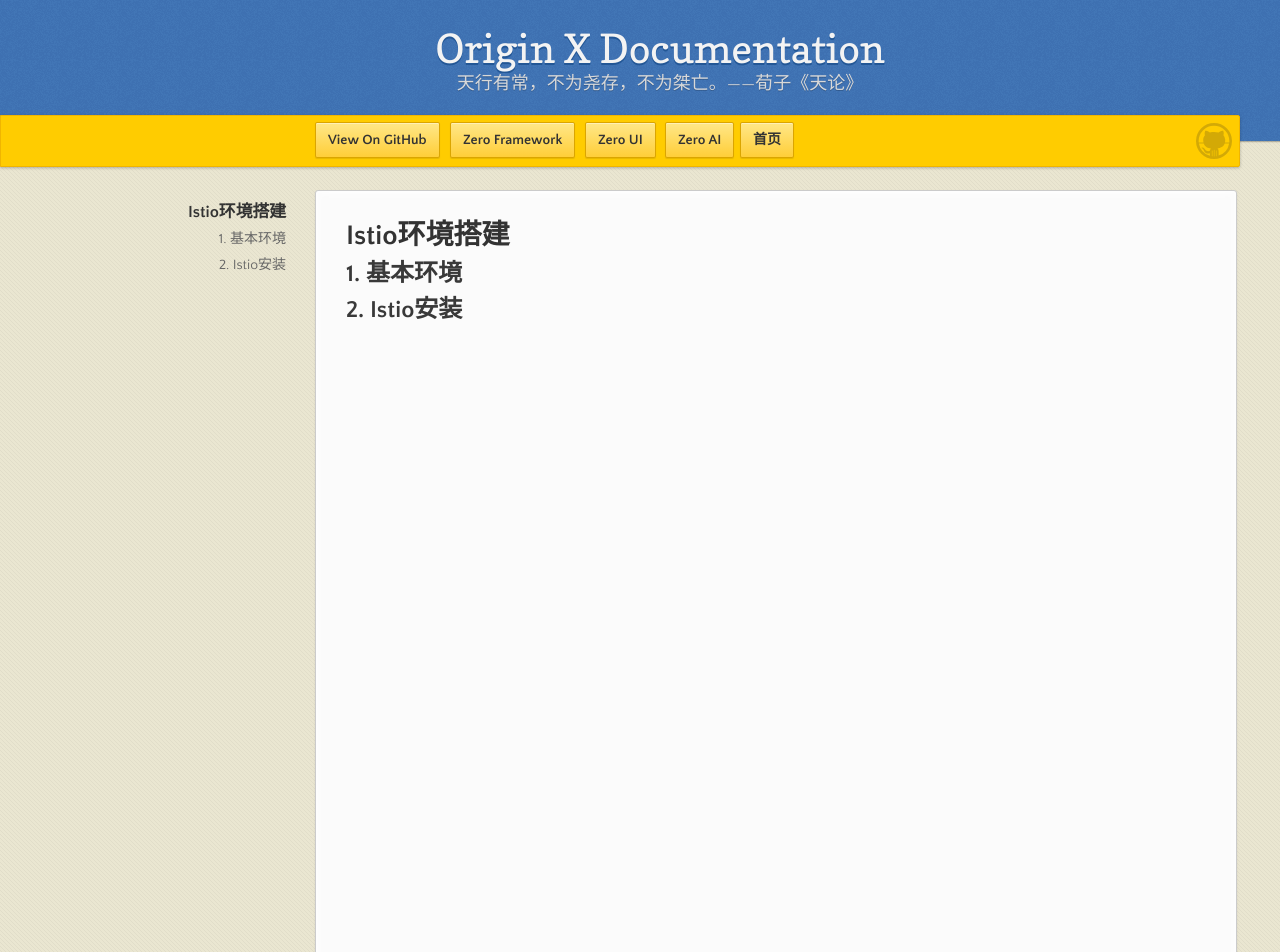
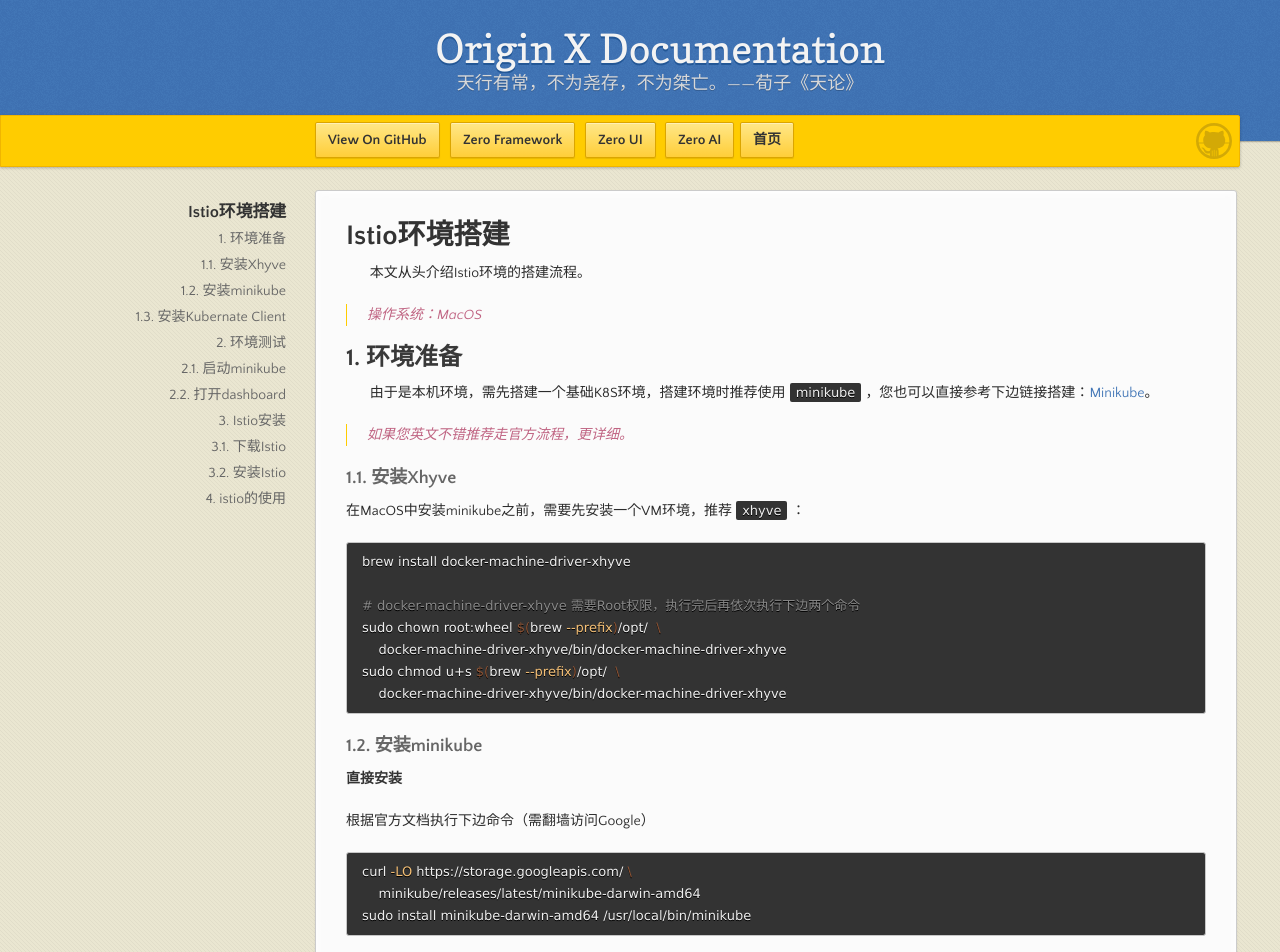
Before and after one commit to silentbalanceyh/mi-kb, a Jekyll site: the page built from environment/environment-dependency/006.istio.md, in a window 1280 px wide and 1400 px high. Shown: the top 952 px of the window. Built offline with Jekyll 4.4.1, drawn with Linux system fonts in a browser that asks for light colours; our own code applies the rules of GitHub Pages for plain Markdown files; some of the changed text lies outside the part shown.

Commit message:
istio文档

````diff
--- a/environment/environment-dependency/006.istio.md
+++ b/environment/environment-dependency/006.istio.md
@@ -1,5 +1,140 @@
 # Istio环境搭建
 
-## 1. 基本环境
+&ensp;&ensp;&ensp;&ensp;本文从头介绍Istio环境的搭建流程。
 
-## 2. Istio安装
+> 操作系统：MacOS
+
+## 1. 环境准备
+
+&ensp;&ensp;&ensp;&ensp;由于是本机环境，需先搭建一个基础K8S环境，搭建环境时推荐使用`minikube`，您也可以直接参考下边链接搭建：[Minikube](https://minikube.sigs.k8s.io/docs/start/)。
+
+> 如果您英文不错推荐走官方流程，更详细。
+
+### 1.1. 安装Xhyve
+
+在MacOS中安装minikube之前，需要先安装一个VM环境，推荐`xhyve`：
+
+```shell
+brew install docker-machine-driver-xhyve
+
+# docker-machine-driver-xhyve 需要Root权限，执行完后再依次执行下边两个命令
+sudo chown root:wheel $(brew --prefix)/opt/  \
+    docker-machine-driver-xhyve/bin/docker-machine-driver-xhyve
+sudo chmod u+s $(brew --prefix)/opt/  \
+    docker-machine-driver-xhyve/bin/docker-machine-driver-xhyve
+```
+
+### 1.2. 安装minikube
+
+**直接安装**
+
+根据官方文档执行下边命令（需翻墙访问Google）
+
+```shell
+curl -LO https://storage.googleapis.com/ \
+    minikube/releases/latest/minikube-darwin-amd64
+sudo install minikube-darwin-amd64 /usr/local/bin/minikube
+```
+
+**brew安装**
+
+```shell
+brew install minikube
+# 旧版本（BigSur以下）
+brew cask install minikube
+```
+
+![](./_image/2021-08-14/2021-08-14-12-12-07.png)
+
+### 1.3. 安装Kubernate Client
+
+```shell
+brew install kubectl
+```
+
+![](./_image/2021-08-14/2021-08-14-12-14-11.png)
+
+## 2. 环境测试
+
+&ensp;&ensp;&ensp;&ensp;默认的虚拟机环境使用的是hyperkit，如果您想调整可参考链接：[虚拟机驱动](https://minikube.sigs.k8s.io/docs/drivers/)。
+
+### 2.1. 启动minikube
+
+&ensp;&ensp;&ensp;&ensp;执行启动命令
+
+```shell
+minikube start
+minikube start --driver=virtualbox    # 切换到VirtualBox（推荐不解释）
+```
+
+![](./_image/2021-08-14/2021-08-14-13-13-43.png)
+
+> 第一次启动由于要下载虚拟机镜像，速度会慢点，之后就很快了。
+
+&ensp;&ensp;&ensp;&ensp;如果您不能访问外网，可能会看到如下警告：
+
+![](./_image/2021-08-14/2021-08-14-13-17-04.png)
+
+&ensp;&ensp;&ensp;&ensp;等待启动完成，您可以看到命令行结果：
+
+![](./_image/2021-08-14/2021-08-14-13-17-35.png)
+
+### 2.2. 打开dashboard
+
+&ensp;&ensp;&ensp;&ensp;运行Dashboard的核心命令（第一次很慢）：
+
+```shell
+minkkube dashboard
+```
+
+![](./_image/2021-08-14/2021-08-14-15-14-35.png)
+
+&ensp;&ensp;&ensp;&ensp;运行后您的浏览器会自动打开，这样K8S环境就搭建好了：
+
+![](./_image/2021-08-14/2021-08-14-15-15-39.png)
+
+## 3. Istio安装
+
+参考链接：[Getting Started](https://istio.io/latest/docs/setup/getting-started/)
+
+### 3.1. 下载Istio
+
+> 进入一个空目录，此处我用了`~/Runtime/service-mesn/`。
+
+```shell
+curl -L https://istio.io/downloadIstio | sh -
+```
+
+![](./_image/2021-08-14/2021-08-14-15-33-05.png)
+
+&ensp;&ensp;&ensp;&ensp;下载完成后，修改您的环境变量，将`istio-1.11.0/bin`设置到您的`$PATH`中，您可以选择重命名该目录，如此操作后，您的`istioctl`命令就应该可以使用了（记得用`source`或重开命令行）。
+
+### 3.2. 安装Istio
+
+&ensp;&ensp;&ensp;&ensp;执行下边命令安装第一个istio：
+
+```shell
+istioctl install --set profile=demo -y
+```
+
+&ensp;&ensp;&ensp;&ensp;此处profile参数依赖配置文件，如果随便写会出现如下错：
+
+```shell
+istioctl install --set profile=zero -y
+generate config: failed to read profile zero from : \
+    open profiles/zero.yaml: file does not exist
+```
+
+&ensp;&ensp;&ensp;&ensp;先老老实实直接使用demo，然后等待安装完成：
+
+![](./_image/2021-08-14/2021-08-14-15-45-23.png)
+
+&ensp;&ensp;&ensp;&ensp;最后一步是在您的minikube中default名空间中添加istio：
+
+```shell
+kubectl label namespace default istio-injection=enabled
+```
+
+&ensp;&ensp;&ensp;&ensp;到这里您的基本步骤就算完成了，istio也算是装上了，但为了让读者有更深入的了解，可以参考官方文档把**后续步骤**全部做完。
+
+## 4. istio的使用
````
Also changed, not shown: configs/sorts.json (+141 -121 lines), .auto_links.json, environment/environment-dependency/_image/2021-08-14/2021-08-14-12-12-07.png (added), environment/environment-dependency/_image/2021-08-14/2021-08-14-12-14-11.png (added), environment/environment-dependency/_image/2021-08-14/2021-08-14-13-13-43.png (added), environment/environment-dependency/_image/2021-08-14/2021-08-14-13-17-04.png (added), environment/environment-dependency/_image/2021-08-14/2021-08-14-13-17-35.png (added), environment/environment-dependency/_image/2021-08-14/2021-08-14-15-14-35.png (added), environment/environment-dependency/_image/2021-08-14/2021-08-14-15-15-39.png (added), environment/environment-dependency/_image/2021-08-14/2021-08-14-15-33-05.png (added), environment/environment-dependency/_image/2021-08-14/2021-08-14-15-45-23.png (added).
